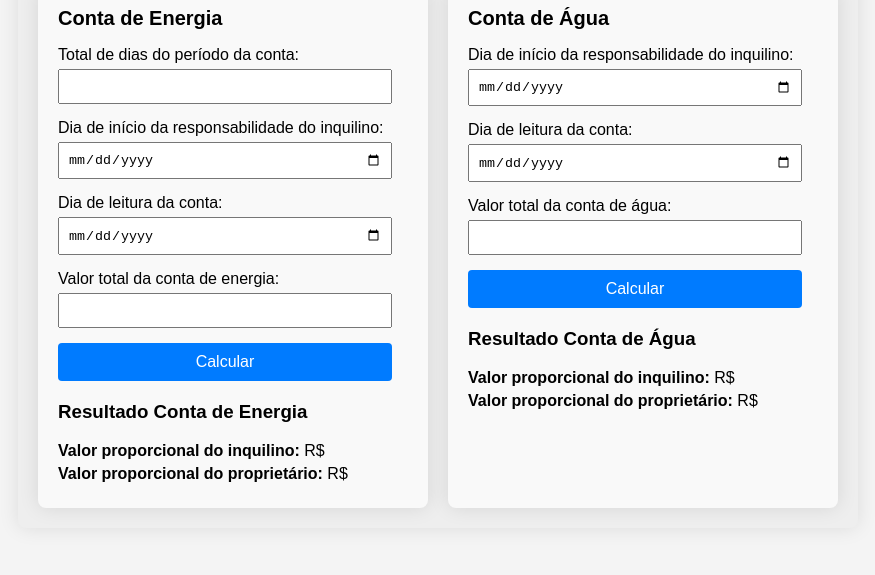
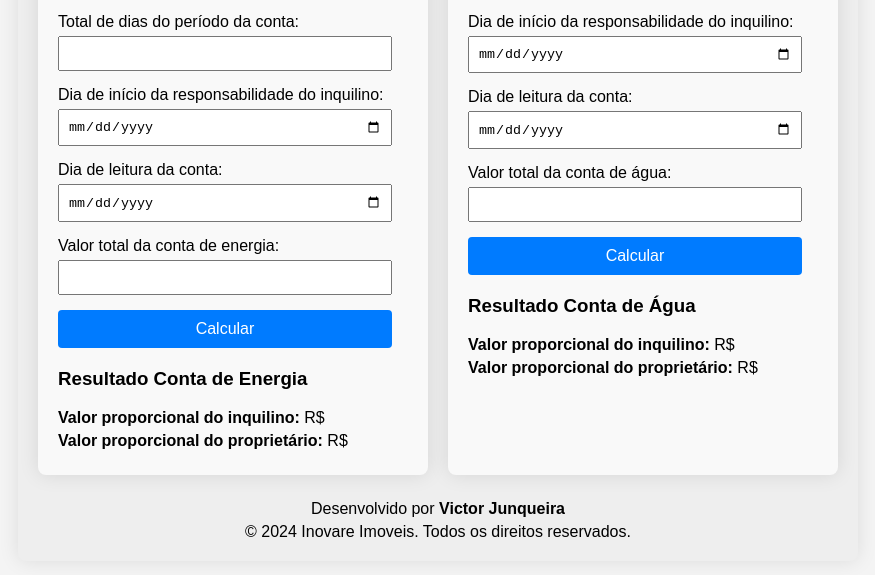
Before and after one commit to VictorJunqueira1/proportional-days-calculator, a plain HTML site: page index.html in a window 1280 px wide. Shown: the part 205-780 px from the top of the page, without its empty margins (202-1077 px from the left). Drawn offline with Linux system fonts and the light colour scheme.

Commit message:
feat: Acrescentando área de créditos e autoria da empresa, e impossibilitando scroll em dispositivos maiores.

```diff
--- a/index.html
+++ b/index.html
@@ -6,6 +6,7 @@
     <meta name="viewport" content="width=device-width, initial-scale=1.0">
     <title>Calculadora de Dias Proporcionais</title>
     <link rel="stylesheet" href="styles.css">
+    <link rel="icon" href="inovare-pic.png" type="image/icon">
 </head>
 
 <body>
@@ -65,6 +66,11 @@
                 </div>
             </div>
         </div>
+        <div class="credit">
+            <a href=""></a>
+            <p>Desenvolvido por <a href="https://www.linkedin.com/in/victor-junqueira-789004281/"><span> Victor Junqueira</span></a></p>
+            <p>&copy; 2024 Inovare Imoveis. Todos os direitos reservados.</p>
+        </div>
     </div>
     <script src="script.js"></script>
 </body>
--- a/styles.css
+++ b/styles.css
@@ -84,6 +84,34 @@ button:hover {
     margin: 5px 0;
 }
 
+.credit {
+    display: flex;
+    flex-direction: column;
+    justify-content: center;
+    align-items: center;
+    gap: 5px;
+    font-family: Arial, sans-serif;
+    text-align: center;
+    margin-top: 20px;
+}
+
+.credit p {
+    margin: 0px;
+}
+
+.credit span {
+    font-weight: bold;
+}
+
+.credit a {
+    text-decoration: none;
+    color: inherit;
+}
+
+.credit a:hover {
+    text-decoration: underline;
+}
+
 @media (width < 442px) {
     .container {
         margin-top: 285px;
@@ -95,3 +123,9 @@ button:hover {
         margin-top: 470px;
     }
 }
+
+@media (min-width: 1024px) {
+    body {
+        overflow-y: hidden;
+    }
+}
```
Also changed, not shown: inovare-pic.png (added).
